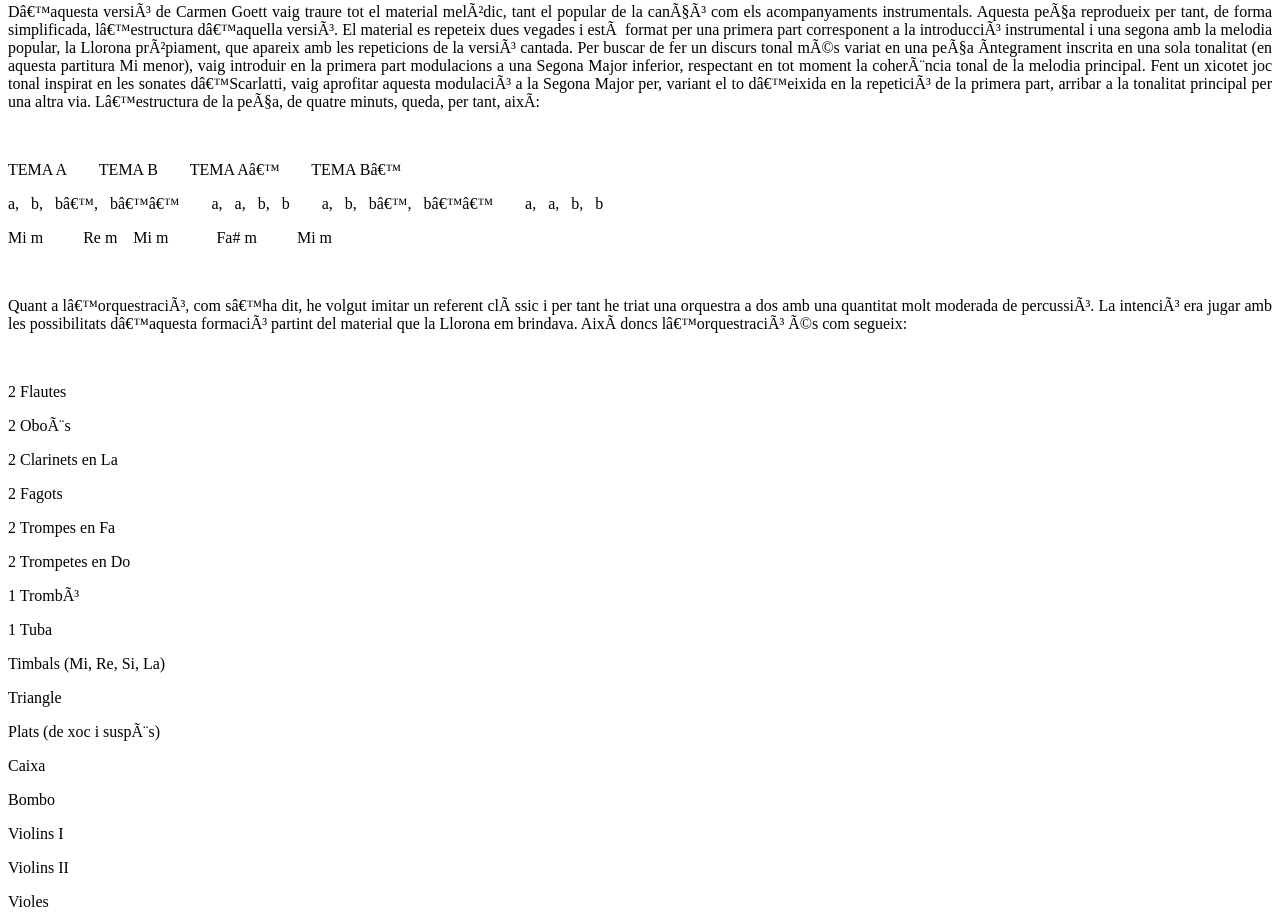
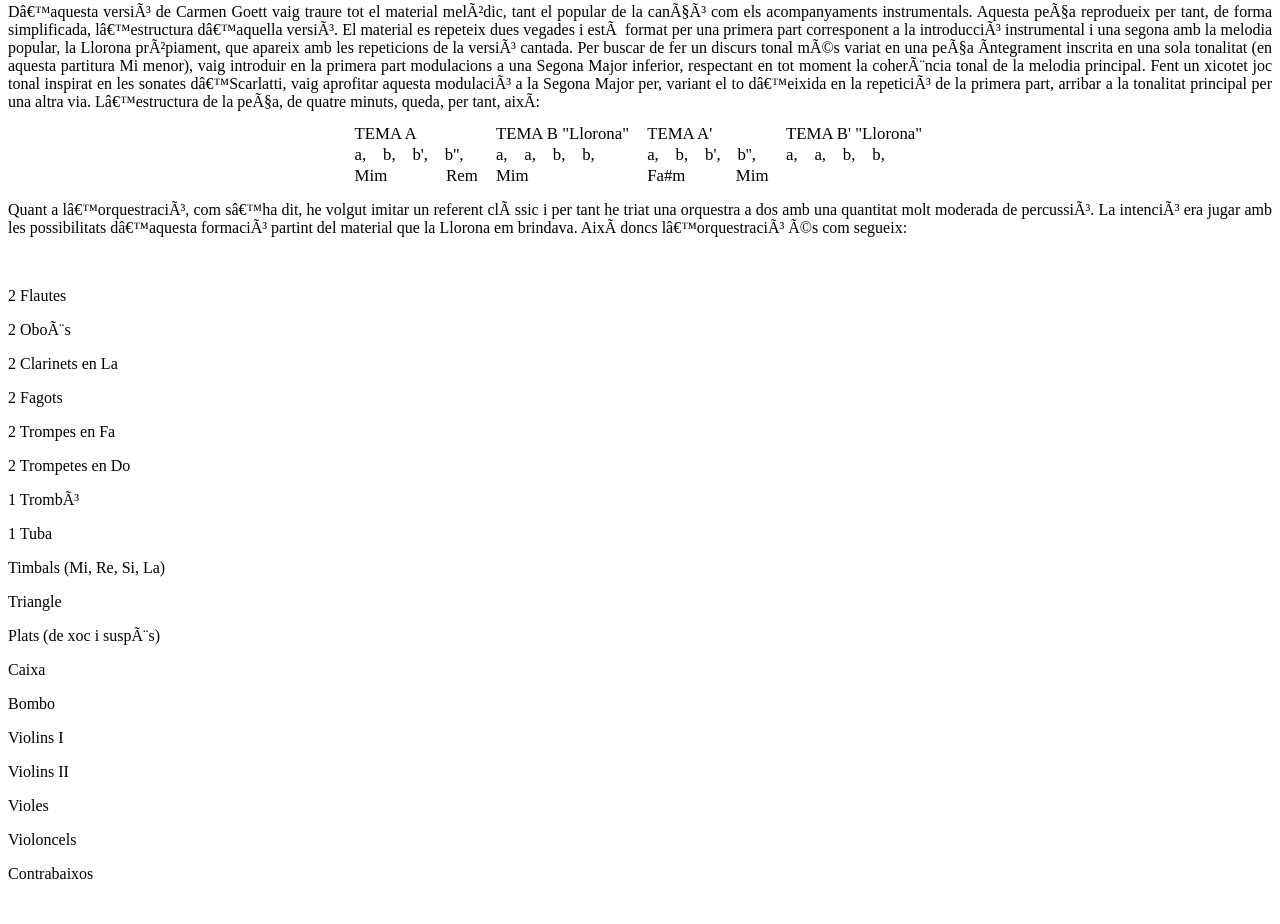
Before and after one commit to xavigari/composicions, a plain HTML site: page llorona.html in a window 1280 px wide. Shown: the part 1740-2664 px from the top of the page. After the commit the page ends 2639 px from the top, so only its background shows below. Drawn offline with Linux system fonts and the light colour scheme.

Commit message:
Update llorona.html
Añadido svg de esquma

```diff
--- a/llorona.html
+++ b/llorona.html
@@ -11,16 +11,15 @@
     <h2 style="text-align: justify;"><span style="font-weight: 400;">LA LLEGENDA</span></h2>
     <p style="text-align: justify;"><span style="font-weight: 400;">El mite de
         la Llorona s’estén per tot el continent americà, des de Xile fins els
-        Estats Units, i hi</span><span style="font-weight: 400;">
-        trobem nombroses modulacions i versions de la llegenda. La
-        més popular a Mèxic i coneguda arreu del món relata la història d’una
-        dona indígena que s’enamora d’un conquistador espanyol, amb el qual té
-        dos fills. Quan el conquistador l’abandona, la dona embogeix de dolor i
-        ofega als seus nadons en un llac. Adonant-se del que acaba de fer, la
-        Llorona es suïcida ofegant-se en la mateixa aigua on van morir els seus
-        fills. Des d’aleshores, hom comenta que en aquella llacuna es pot sentir
-        per les nits el plany inconsolable de la Llorona, que presagia la
-        desgràcia.</span>
+        Estats Units, i hi</span><span style="font-weight: 400;"> trobem
+        nombroses modulacions i versions de la llegenda. La més popular a Mèxic
+        i coneguda arreu del món relata la història d’una dona indígena que
+        s’enamora d’un conquistador espanyol, amb el qual té dos fills. Quan el
+        conquistador l’abandona, la dona embogeix de dolor i ofega als seus
+        nadons en un llac. Adonant-se del que acaba de fer, la Llorona es
+        suïcida ofegant-se en la mateixa aigua on van morir els seus fills. Des
+        d’aleshores, hom comenta que en aquella llacuna es pot sentir per les
+        nits el plany inconsolable de la Llorona, que presagia la desgràcia.</span>
     </p>
     <p style="text-align: justify;"><span style="font-weight: 400;">Segons
         sembla, el seu origen és precolombí, però va ser en l’època de la
@@ -144,40 +143,9 @@
         la Segona Major per, variant el to d’eixida en la repetició de la
         primera part, arribar a la tonalitat principal per una altra via.
         L’estructura de la peça, de quatre minuts, queda, per tant, així:</span></p>
-    <p style="text-align: justify;">&nbsp;</p>
-    <p style="text-align: justify;"><span style="font-weight: 400;">TEMA A</span><span
+    <p style="text-align: center;"><img src="esquemallorona.svg" alt=""
 
-        style="font-weight: 400;">&nbsp;&nbsp;&nbsp; </span><span style="font-weight: 400;">&nbsp;&nbsp;&nbsp;
-        </span><span style="font-weight: 400;">TEMA B</span><span style="font-weight: 400;">&nbsp;&nbsp;&nbsp;
-        </span><span style="font-weight: 400;">&nbsp;&nbsp;&nbsp; </span><span
-
-        style="font-weight: 400;">TEMA A’</span><span style="font-weight: 400;">&nbsp;&nbsp;&nbsp;
-        </span><span style="font-weight: 400;">&nbsp;&nbsp;&nbsp; </span><span
-
-        style="font-weight: 400;">TEMA B’</span></p>
-    <p style="text-align: justify;"><span style="font-weight: 400;">a, &nbsp; b,
-        &nbsp; b’, &nbsp; b’’</span><span style="font-weight: 400;">&nbsp;&nbsp;&nbsp;
-        </span><span style="font-weight: 400;">&nbsp;&nbsp;&nbsp; </span><span
-
-        style="font-weight: 400;">a, &nbsp; a, &nbsp; b, &nbsp; b</span><span style="font-weight: 400;">&nbsp;&nbsp;&nbsp;
-        </span><span style="font-weight: 400;">&nbsp;&nbsp;&nbsp; </span><span
-
-        style="font-weight: 400;">a, &nbsp; b, &nbsp; b’, &nbsp; b’’</span><span
-
-        style="font-weight: 400;">&nbsp;&nbsp;&nbsp; </span><span style="font-weight: 400;">&nbsp;&nbsp;&nbsp;
-        </span><span style="font-weight: 400;">a, &nbsp; a, &nbsp; b, &nbsp; b</span></p>
-    <p style="text-align: justify;"><span style="font-weight: 400;">Mi m</span><span
-
-        style="font-weight: 400;">&nbsp;&nbsp;&nbsp; </span><span style="font-weight: 400;">&nbsp;
-        &nbsp; &nbsp; Re m</span><span style="font-weight: 400;">&nbsp;&nbsp;&nbsp;
-        </span><span style="font-weight: 400;">Mi m</span><span style="font-weight: 400;">&nbsp;&nbsp;&nbsp;
-        </span><span style="font-weight: 400;">&nbsp;&nbsp;&nbsp; </span><span
-
-        style="font-weight: 400;">&nbsp;&nbsp;&nbsp; </span><span style="font-weight: 400;">Fa#
-        m</span><span style="font-weight: 400;">&nbsp;&nbsp;&nbsp; </span><span
-
-        style="font-weight: 400;">&nbsp; &nbsp; &nbsp; Mi m</span></p>
-    <p style="text-align: justify;">&nbsp;</p>
+        longdesc="esquemallorona.svg" style="width: 574px; height: 54px;">&nbsp;</p>
     <p style="text-align: justify;"><span style="font-weight: 400;">Quant a
         l’orquestració, com s’ha dit, he volgut imitar un referent clàssic i per
         tant he triat una orquestra a dos amb una quantitat molt moderada de
```
